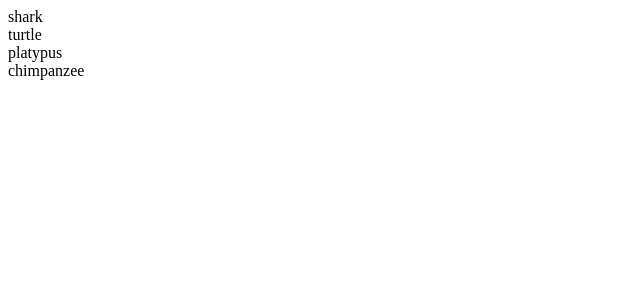
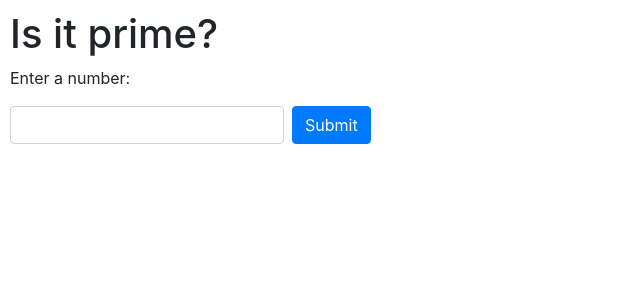
Before and after one commit to PollockCR/webdev2, a PHP site: page / in a window 1280 px wide. Shown: the top 300 px of the page, without its empty margins (0-640 px from the left). Run offline with PHP 8.4, Linux system fonts and the light colour scheme; some libraries are stand-ins or nearby versions.

Commit message:
Finished 6-get variables:

```diff
--- a/6-php/index.php
+++ b/6-php/index.php
@@ -1,14 +1,90 @@
+<html>
+
+    <head>
+
+        <title>Prime Checker</title>
+
+        <meta charset="utf-8">
+        <meta name="viewport" content="width=device-width, initial-scale=1, shrink-to-fit=no">
+
+        <link rel="stylesheet" href="https://stackpath.bootstrapcdn.com/bootstrap/4.2.1/css/bootstrap.min.css" integrity="sha384-GJzZqFGwb1QTTN6wy59ffF1BuGJpLSa9DkKMp0DgiMDm4iYMj70gZWKYbI706tWS" crossorigin="anonymous">
+
+        <link rel="stylesheet" href="style.css" type="text/css">
+
+    </head>
+
+    <body>
+
+        <h1>Is it prime?</h1>
+
+        <p>Enter a number: </p>
+
+        <form class="form-inline">
+
+            <div class="form-group">
+
+                <input type="number" name="number" class="form-control" min="1">
+
+            </div>
+
+            <input type="submit" value="Submit" class="btn btn-primary ml-2">
+
+        </form>
+
+    </body>
+
+</html>
+
 <?php
 
-$animals = array("shark", "turtle", "platypus", "chimpanzee");
+function isPrime ($number) {
 
-$i = 0;
+    if ($number == 1 || $number == 2){
 
-while($i < sizeof($animals)){
+        return 1;
 
-    echo $animals[$i]."<br>";
+    }
 
-    $i++;
+    if ($number <= 0 || $number % 2 == 0){
+
+        return 0;
+
+    }
+
+    for ($i = 3; $i <= sqrt($number); $i = $i + 2){
+
+        if ($number % $i == 0){
+
+            return 0;
+
+        }
+
+    }
+
+    return 1;
+
+}
+
+if ($_GET && array_key_exists("number", $_GET)){
+
+
+    if ($_GET["number"] == 1){
+
+        echo "The number 1 is neither prime nor composite (as it is the multiplicative identity).";
+
+    } else if ($_GET["number"] <= 0 || $_GET["number"] % 1.00 !== 0.00 ){
+
+        echo "The terms prime and composite are terms reserved specifically for <strong>positive integers</strong>.";
+
+    } else if (isPrime($_GET["number"])){
+
+        echo $_GET["number"]." is <strong>prime</strong>!";
+
+    } else {
+
+        echo $_GET["number"]." is <strong>NOT prime</strong>!";
+
+    }
 
 }
 
--- /dev/null
+++ b/6-php/style.css
@@ -0,0 +1,5 @@
+body {
+
+     padding: 10px !important;
+
+}
```
